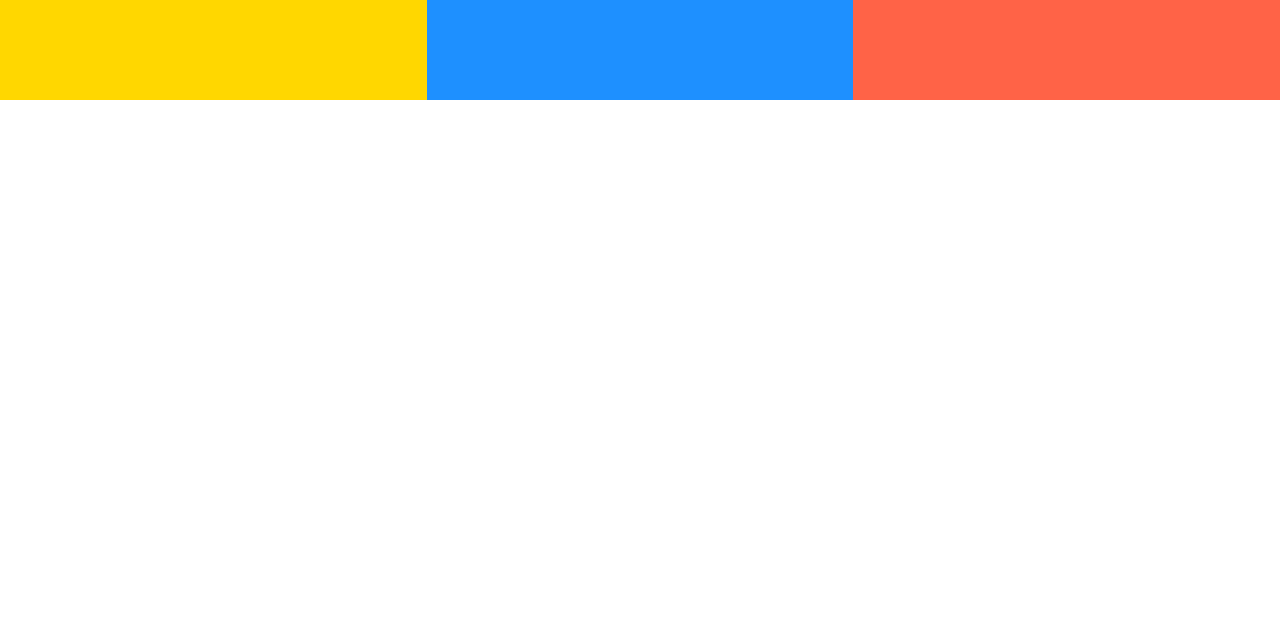
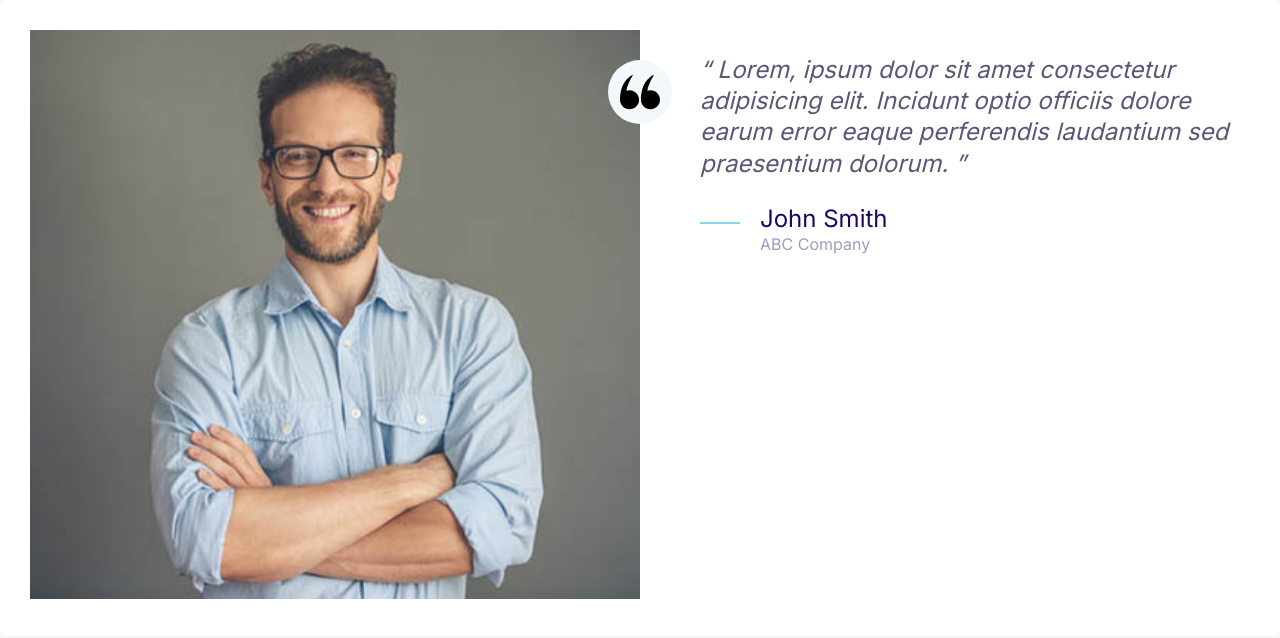
Before and after one commit to Victor-Guerrero-Devs/moshify, a plain HTML site: page index.html in a window 1280 px wide. Drawn offline with Linux system fonts and the light colour scheme.

Commit message:
Build the testimonial component

```diff
--- a/css/styles.css
+++ b/css/styles.css
@@ -439,3 +439,39 @@
     grid-template-columns: repeat(3, 1fr);
   }
 }
+
+/* Testimonials */
+.testimonial {
+  padding: 3rem;
+}
+
+.testimonial__image {
+  position: relative;
+  margin: 0 3rem;
+}
+
+.testimonial__image > img {
+  width: 100%;
+}
+
+.testimonial__image > .icon-container {
+  position: absolute;
+  top: 3rem;
+  right: -32px;
+}
+
+@media screen and (min-width: 768px) {
+  .testimonial__image {
+    margin: 0;
+  }
+
+  .testimonial .quote,
+  .testimonial .quote__author {
+    font-size: 2.4rem;
+  }
+
+  .testimonial .quote {
+    margin-left: 6rem;
+    margin-right: 0;
+  }
+}
--- a/index.html
+++ b/index.html
@@ -13,10 +13,37 @@
     <link rel="stylesheet" href="css/styles.css" />
   </head>
   <body>
-    <div class="grid grid--1x2 grid--1x3">
-      <div style="height: 100px; background: gold"></div>
-      <div style="height: 100px; background: dodgerblue"></div>
-      <div style="height: 100px; background: tomato"></div>
+    <div class="card testimonial">
+      <div class="grid grid--1x2">
+        <div class="testimonial__image">
+          <img src="images/testimonial.jpg" alt="A happy, smiling customer" />
+          <span class="icon-container icon-container--accent">
+            <svg class="icon icon--white icon--small">
+              <use xlink:href="images/sprite.svg#quotes"></use>
+            </svg>
+          </span>
+        </div>
+        <blockquote class="quote">
+          <p class="quote__text">
+            Lorem, ipsum dolor sit amet consectetur adipisicing elit. Incidunt
+            optio officiis dolore earum error eaque perferendis laudantium sed
+            praesentium dolorum.
+          </p>
+          <footer>
+            <div class="media">
+              <div class="media__image">
+                <svg class="icon icon--primary quote__line">
+                  <use xlink:href="images/sprite.svg#line"></use>
+                </svg>
+              </div>
+              <div class="media__body">
+                <h3 class="media__title quote__author">John Smith</h3>
+                <p class="quote__organization">ABC Company</p>
+              </div>
+            </div>
+          </footer>
+        </blockquote>
+      </div>
     </div>
   </body>
 </html>
```
Also changed, not shown: components/testimonials.html (added, +32 -0 lines), images/testimonial.jpg (added).
